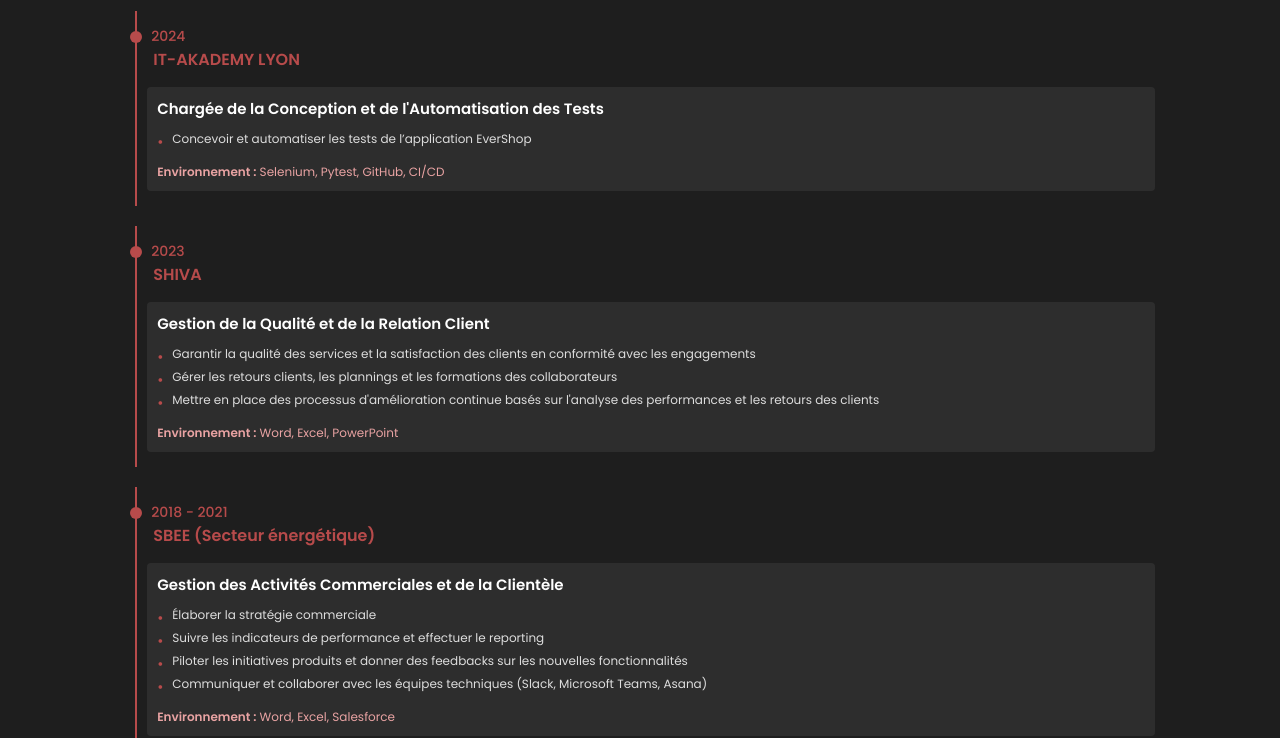
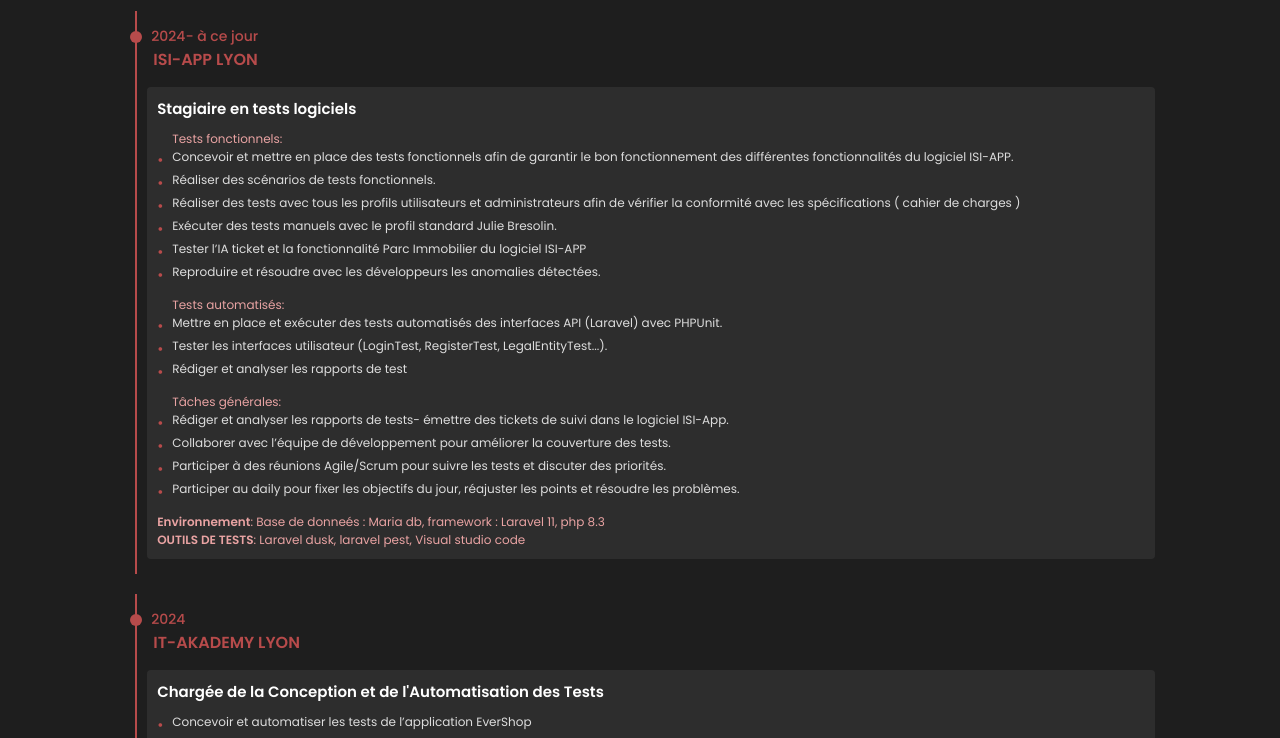
Before and after one commit to linher100106/linda-cv, a plain HTML site: page experience.html in a window 1280 px wide. Shown: the part 62-800 px from the top of the page. Drawn offline with Linux system fonts and the light colour scheme.

Commit message:
COMMIT D

```diff
--- a/experience.html
+++ b/experience.html
@@ -21,6 +21,41 @@
     <section class="experience">
         <h2>Mes Expériences</h2>
         <ul class="timeline">
+            <li class="timeline-item">
+                <div class="timeline-date">
+                    <span class="date"> 2024- à ce jour</span>
+                    <span class="company">ISI-APP LYON</span>
+                </div>
+                <div class="timeline-details">
+                    <h3> Stagiaire en tests logiciels</h3>
+                    <ul>
+                        <p>Tests fonctionnels:</p>
+                        <li> Concevoir et mettre en place des tests fonctionnels afin de garantir le bon fonctionnement des
+                            différentes fonctionnalités du logiciel ISI-APP.</li>
+                        <li>Réaliser des scénarios de tests fonctionnels.</li>
+                        <li>Réaliser des tests avec tous les profils utilisateurs et administrateurs afin de vérifier la conformité avec les spécifications ( cahier de charges ) </li>
+                        <li>Exécuter des tests manuels avec le profil standard Julie Bresolin.</li>
+                        <li>Tester l’IA ticket et la fonctionnalité Parc Immobilier du logiciel ISI-APP</li>
+                        <li>Reproduire et résoudre avec les développeurs les anomalies détectées.</li>
+                    </ul>
+                    <ul>
+                    <p>Tests automatisés:</p>
+                        <li>Mettre en place et exécuter des tests automatisés des interfaces API (Laravel) avec PHPUnit.</li>
+                        <li>Tester les interfaces utilisateur (LoginTest, RegisterTest, LegalEntityTest...).</li>
+                        <li>Rédiger et analyser les rapports de test </li>
+
+                    </ul>
+                    <ul>
+                    <p>Tâches générales:</p>
+                        <li>Rédiger et analyser les rapports de tests- émettre des tickets de suivi dans le logiciel ISI-App. </li>
+                        <li>Collaborer avec l’équipe de développement pour améliorer la couverture des tests.</li>
+                        <li>Participer à des réunions Agile/Scrum pour suivre les tests et discuter des priorités. </li>
+                        <li>Participer au daily pour fixer les objectifs du jour, réajuster les points et résoudre les problèmes.</li>
+                    </ul>
+                    <p><strong>Environnement</strong>: Base de donneés : Maria db,  framework : Laravel 11, php 8.3</p>
+                   <p><strong>OUTILS DE TESTS</strong>: Laravel dusk, laravel pest, Visual studio code    </p>
+                </div>
+            </li>
             <li class="timeline-item">
                 <div class="timeline-date">
                     <span class="date">2024</span>
```
